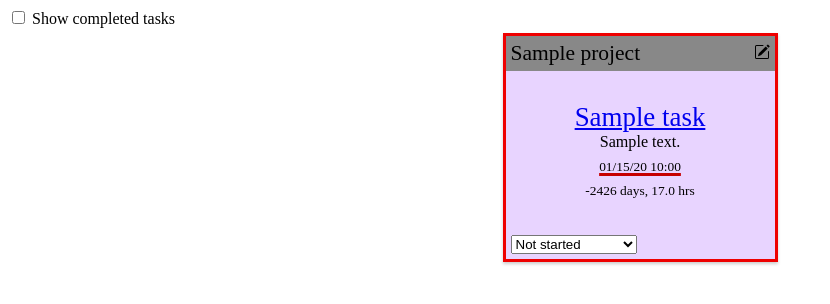
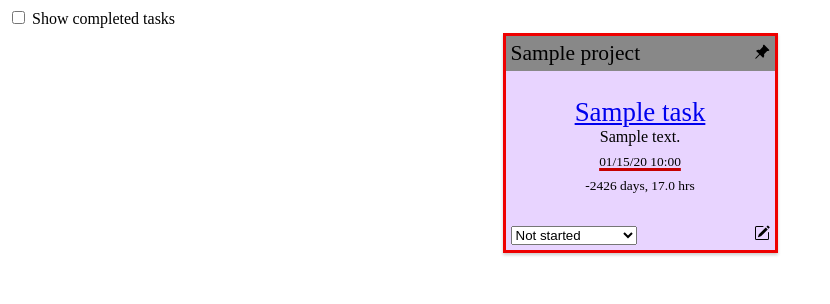
Before and after one commit to a2saur/project-task-organizer, a Flask app: page /tasks in a window 1280 px wide. Shown: the part 38-342 px from the top of the page, without its empty margins (0-830 px from the left). Run offline with Flask 3, Linux system fonts and the light colour scheme; tables that the repository leaves empty hold one stand-in row (values such as "Sample post"); some libraries are stand-ins or nearby versions.

Commit message:
Minor changes

```diff
--- a/app/main/routes.py
+++ b/app/main/routes.py
@@ -69,8 +69,9 @@ def add_task():
             boardX=random.random()*0.9, boardY=random.random()*0.9,
             boardRotation=(random.random()*0.2)-0.1, boardSize=(random.random()*0.1)+0.1, boardRatio=(random.random()*0.2)+0.6
         )
-        if tForm.dueDate.data != "":
-            newTask.dueDate = datetime.strptime(tForm.dueDate.data, "%m/%d/%y %H:%M")
+        # if tForm.dueDate.data != "":
+        #     newTask.dueDate = datetime.strptime(tForm.dueDate.data, "%m/%d/%y %H:%M")
+        newTask.set_due_date(tForm.dueDate.data)
         db.session.add(newTask)
         db.session.commit()
         if project_id:
@@ -107,7 +108,8 @@ def edit_task(task_id):
         editTask.progress = tForm.progress.data
         editTask.priority = tForm.priority.data
         if tForm.dueDate.data != "":
-            editTask.dueDate = datetime.strptime(tForm.dueDate.data, "%m/%d/%y %H:%M")
+            # editTask.dueDate = datetime.strptime(tForm.dueDate.data, "%m/%d/%y %H:%M")
+            editTask.set_due_date(tForm.dueDate.data)
         else:
             editTask.dueDate = None
         db.session.commit()
--- a/app/main/templates/all_tasks.html
+++ b/app/main/templates/all_tasks.html
@@ -39,7 +39,9 @@
                     {% endif %};">
                     <span class="evenly-spaced">
                         <span>{{task.project.title}}</span>
-                        <a href="{{url_for('main.edit_task', task_id=task.id)}}"><img src="{{url_for('static', filename='img/pencil-square.svg')}}"></a>
+                        <span>
+                            <img src="{{url_for('static', filename='img/pin-angle-fill.svg')}}">
+                        </span>
                     </span>
                 </div>
                 <div class="overall-task-card-body">
@@ -50,7 +52,7 @@
                     {% endif %}
                     <span class="overall-task-card-description">{{task.description}}</span>
                     {% if task.dueDate %}
-                        <span class="task-due-date {%if task.progress != 'Done'%}red-marker-underline{%endif%}">{{task.dueDate.strftime('%m/%d/%y %H:%M')}}</span>
+                        <span class="task-due-date {%if task.progress != 'Done'%}red-marker-underline{%endif%}">{{task.get_due_date()}}</span>
                         {% if task.progress != 'Done' %}<span class="task-time-left">
                             {% if td_days != 0%}{{td_days}} days,{%endif%}
                             {{td_hrs | float | round(1)}} hrs
@@ -58,6 +60,7 @@
                     {% endif %}
                 </div>
                 <div class="overall-task-card-footer">
+                    <div class="evenly-spaced">
                         <select class="task-progress">
                             {% for progress in progress_opts %}
                                 <option value="{{ progress }}"
@@ -66,6 +69,8 @@
                                 </option>
                             {% endfor %}
                         </select>
+                        <a href="{{url_for('main.edit_task', task_id=task.id)}}"><img src="{{url_for('static', filename='img/pencil-square.svg')}}"></a>
+                    </div>
                 </div>
             </div>
             {% endfor %}
--- a/app/models/projects.py
+++ b/app/models/projects.py
@@ -22,7 +22,8 @@ class Project(db.Model):
 
     # METHODS
     def get_tasks(self):
-        return db.session.scalars(self.tasks.select()).all()
+        # return db.session.scalars(self.tasks.select()).all()
+        return db.session.scalars(self.tasks.select().order_by(Task.dueDate)).all()
 
     def get_num_tasks(self):
         return len(db.session.scalars(self.tasks.select()).all())
@@ -82,3 +83,16 @@ class Task(db.Model):
     # RELATIONSHIPS
     project : sqlo.Mapped[Project] = sqlo.relationship(back_populates='tasks')
     # TODO add depends on and depended on by
+
+    def get_due_date(self):
+        if self.dueDate.hour == 23 and self.dueDate.minute == 59:
+            return self.dueDate.strftime("%m/%d/%y")
+        else:
+            return self.dueDate.strftime("%m/%d/%y %H:%M")
+
+    def set_due_date(self, dateString):
+        if dateString != "":
+            try:
+                self.dueDate = datetime.strptime(dateString, "%m/%d/%y %H:%M")
+            except ValueError:
+                self.dueDate = datetime.strptime(dateString+" 23:59", "%m/%d/%y %H:%M")
--- a/app/projects/templates/project.html
+++ b/app/projects/templates/project.html
@@ -29,7 +29,9 @@
                     {% else %}0{% endif %};">
             <div></div>
         </div></span>
+        {% if numTasks > 0 %}
         <span style="margin-left: 10px;">{{((numTasksCompleted/numTasks) * 100) | round(2) }}% ({{numTasksCompleted}}/{{numTasks}})</span>
+        {% endif %}
     </div>
 
     <br>
@@ -109,7 +111,7 @@
                     {% endif %}
                     <span class="overall-task-card-description">{{task.description}}</span>
                     {% if task.dueDate %}
-                        <span class="task-due-date {%if task.progress != 'Done'%}red-marker-underline{%endif%}">{{task.dueDate.strftime('%m/%d/%y %H:%M')}}</span>
+                        <span class="task-due-date {%if task.progress != 'Done'%}red-marker-underline{%endif%}">{{task.get_due_date()}}</span>
                         {% if task.progress != 'Done' %}<span class="task-time-left">
                             {% if td_days != 0%}{{td_days}} days,{%endif%}
                             {{td_hrs | float | round(1)}} hrs
--- a/app/projects/templates/projects.html
+++ b/app/projects/templates/projects.html
@@ -51,7 +51,7 @@
                 <span>
                     Next task due: {{nextDueTask.title}}
                     <br>
-                    <span style="margin-left:10px">Due: {{nextDueTask.dueDate.strftime('%m/%d/%y %H:%M')}}</span>
+                    <span style="margin-left:10px">Due: {{nextDueTask.get_due_date()}}</span>
                 </span>
                 {% endif %}
                 {% if numTasks-numTasksCompleted > 1 %}
@@ -59,7 +59,7 @@
                     <span>
                         Last task due: {{lastDueTask.title}}
                         <br>
-                        <span style="margin-left:10px">Due: {{lastDueTask.dueDate.strftime('%m/%d/%y %H:%M')}}</span>
+                        <span style="margin-left:10px">Due: {{lastDueTask.get_due_date()}}</span>
                     </span>
                 {% endif %}
             </div>
--- a/app/static/css/overall_tasks.css
+++ b/app/static/css/overall_tasks.css
@@ -11,13 +11,16 @@
     width: 25vw;
     min-width: 220px;
     max-width: 275px;
-    aspect-ratio: 5/3;
+    aspect-ratio: 5 / 4;
 
     margin: 5px;
     box-shadow: 0px 2px 3px rgba(0, 0, 0, 0.2);
-    transition:.15s;
+    transition: .15s;
     box-sizing: border-box;
     container-type: inline-size;
+
+    display: flex;
+    flex-direction: column;
 }
 .overall-task-card:hover {
     transform: translateY(-3px);
@@ -37,7 +40,8 @@
     padding: 5px;
     background-color: var(--bgColor);
     width: 100%;
-    height: 100%;
+    /* height: 100%; */
+    flex: 1;
     box-sizing: border-box;
     /* font-family: "American Typewriter"; */
     font-family: "Bradley Hand";
@@ -74,6 +78,10 @@
     box-sizing: border-box;
 }
 
+.overall-task-card-footer .icon {
+    color: contrast-color(var(--bg-color));
+}
+
 .task-due-soon {
     border: solid #e00 3px;
 }
--- a/import_test_data.py
+++ b/import_test_data.py
@@ -49,7 +49,8 @@ for index, taskInfo in df.iterrows():
     if type(taskInfo["priority"]) == str:
         task.priority = taskInfo["priority"]
     if type(taskInfo["due date"]) == str:
-        task.dueDate = datetime.strptime(taskInfo["due date"], "%m/%d/%y %H:%M")
+        # task.dueDate = datetime.strptime(taskInfo["due date"], "%m/%d/%y %H:%M")
+        task.set_due_date(taskInfo["due date"])
     db.session.add(task)
 
 db.session.commit()
```
Also changed, not shown: app/static/img/pin-angle-fill.svg (added). Lines whose indentation alone changed are shown as unchanged.
